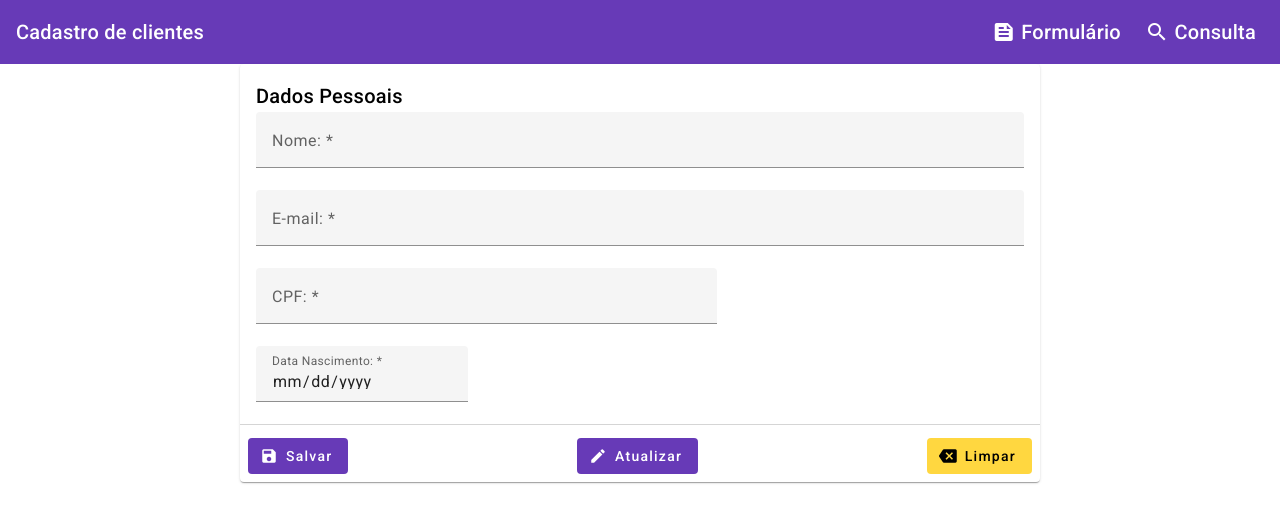
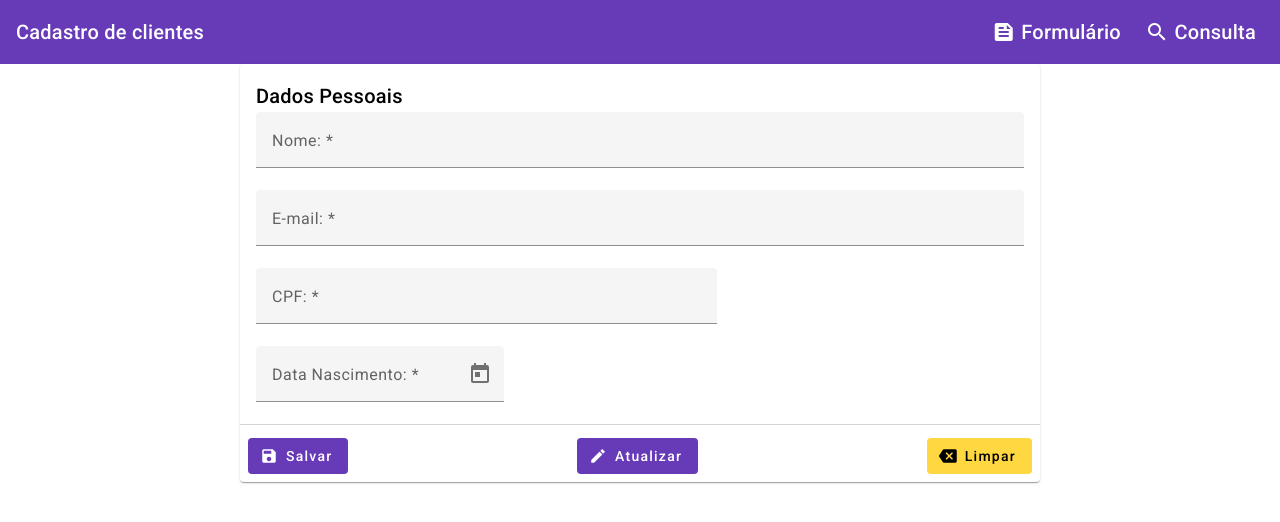
Before and after one commit to guilherme-alc/cadastro-angular, an Angular app: page /cadastro in a window 1280 px wide. Shown: the top 522 px of the page. Built offline with nearby package versions, Linux system fonts and the light colour scheme.

Commit message:
Ajusta formulário de cadastro e adiciona date picker

```diff
--- a/src/app/app.config.ts
+++ b/src/app/app.config.ts
@@ -1,9 +1,15 @@
 import { ApplicationConfig, provideZoneChangeDetection } from '@angular/core';
 import { provideRouter } from '@angular/router';
+import { provideNativeDateAdapter, MAT_DATE_LOCALE } from '@angular/material/core';
 
 import { routes } from './app.routes';
 import { provideAnimationsAsync } from '@angular/platform-browser/animations/async';
 
 export const appConfig: ApplicationConfig = {
-  providers: [provideZoneChangeDetection({ eventCoalescing: true }), provideRouter(routes), provideAnimationsAsync()]
+  providers: [
+    provideZoneChangeDetection({ eventCoalescing: true }),
+    provideRouter(routes), provideAnimationsAsync(),
+    provideNativeDateAdapter(),
+    { provide: MAT_DATE_LOCALE, useValue: 'pt-BR' }
+  ]
 };
--- a/src/app/components/cadastro/cadastro.component.html
+++ b/src/app/components/cadastro/cadastro.component.html
@@ -1,7 +1,7 @@
 <div fxLayout="row" fxLayoutAlign="center">
 
-  <div fxLayout="column" fxFlex="800px">
-    <form #clientesFrm="ngForm">
+  <div fxLayout="column" class="frm__container width-100">
+    <form #clientesFrm="ngForm" (ngSubmit)="salvarCliente()">
         <mat-card>
 
           <mat-card-header>
@@ -12,28 +12,30 @@
             <div fxLayout="row" fxLayoutAlign="start" fxLayoutGap="16px">
               <mat-form-field class="width-100">
                 <mat-label>Nome: *</mat-label>
-                <input type="text" placeholder="Mariana Ribeiro" matInput>
+                <input type="text" name="nome" placeholder="Mariana Ribeiro" matInput [(ngModel)]="cliente.nome">
               </mat-form-field>
             </div>
 
             <div fxLayout="row" fxLayoutAlign="start" fxLayoutGap="16px">
               <mat-form-field class="width-100">
                 <mat-label>E-mail: *</mat-label>
-                <input type="email" placeholder="mariana@email.com" matInput>
+                <input type="email" name="email" placeholder="mariana@email.com" matInput [(ngModel)]="cliente.email">
               </mat-form-field>
             </div>
 
             <div fxLayout="row" fxLayoutAlign="start" fxLayoutGap="16px">
               <mat-form-field class="width-60">
                 <mat-label>CPF: *</mat-label>
-                <input type="text" matInput>
+                <input type="text" name="cpf" matInput [(ngModel)]="cliente.cpf">
               </mat-form-field>
             </div>
 
             <div fxLayout="row" fxLayoutAlign="start" fxLayoutGap="16px">
               <mat-form-field>
                 <mat-label>Data Nascimento: *</mat-label>
-                <input type="date" matInput>
+                <input name="dataNascimento" matInput [matDatepicker]="picker" [(ngModel)]="cliente.dataNascimento" readonly>
+                <mat-datepicker-toggle matSuffix [for]="picker"></mat-datepicker-toggle>
+                <mat-datepicker #picker></mat-datepicker>
               </mat-form-field>
             </div>
           </mat-card-content>
@@ -41,7 +43,7 @@
           <mat-card-actions class="card__actions">
             <div class="card__butons">
 
-              <button mat-flat-button color="primary">
+              <button mat-flat-button color="primary" type="submit">
                 <mat-icon fontIcon="save"></mat-icon>Salvar
               </button>
 
@@ -49,7 +51,7 @@
                 <mat-icon fontIcon="edit"></mat-icon>Atualizar
               </button>
 
-              <button mat-flat-button color="accent">
+              <button mat-flat-button color="accent" type="reset">
                 <mat-icon fontIcon="backspace"></mat-icon>Limpar
               </button>
 
--- a/src/app/components/cadastro/cadastro.component.scss
+++ b/src/app/components/cadastro/cadastro.component.scss
@@ -1,3 +1,7 @@
+.frm__container {
+  max-width: 800px;
+}
+
 .card__actions {
   border-top: 1px solid rgb(213, 213, 213);
 }
--- a/src/app/components/cadastro/cadastro.component.ts
+++ b/src/app/components/cadastro/cadastro.component.ts
@@ -1,11 +1,14 @@
+import { Cliente, createCliente } from '../../models/cliente';
 import { Component } from '@angular/core';
 import { FormsModule } from '@angular/forms';
 import { FlexLayoutModule } from '@angular/flex-layout'
 import { MatCardModule } from '@angular/material/card'
 import { MatFormFieldModule } from '@angular/material/form-field'
 import { MatInputModule } from '@angular/material/input';
+import { MatDatepickerModule } from '@angular/material/datepicker'
 import { MatButtonModule } from '@angular/material/button';
 import { MatIconModule } from '@angular/material/icon';
+import { ClienteService } from '../../services/cliente.service';
 
 @Component({
   selector: 'app-cadastro',
@@ -17,10 +20,19 @@ import { MatIconModule } from '@angular/material/icon';
     MatFormFieldModule,
     MatInputModule,
     MatButtonModule,
-    MatIconModule],
+    MatIconModule,
+    MatDatepickerModule
+  ],
   templateUrl: './cadastro.component.html',
   styleUrl: './cadastro.component.scss'
 })
+
 export class CadastroComponent {
+  protected cliente: Cliente = createCliente();
 
+  constructor (private service: ClienteService) { }
+
+  protected salvarCliente() {
+    this.service.salvar(this.cliente);
+  }
 }
```
